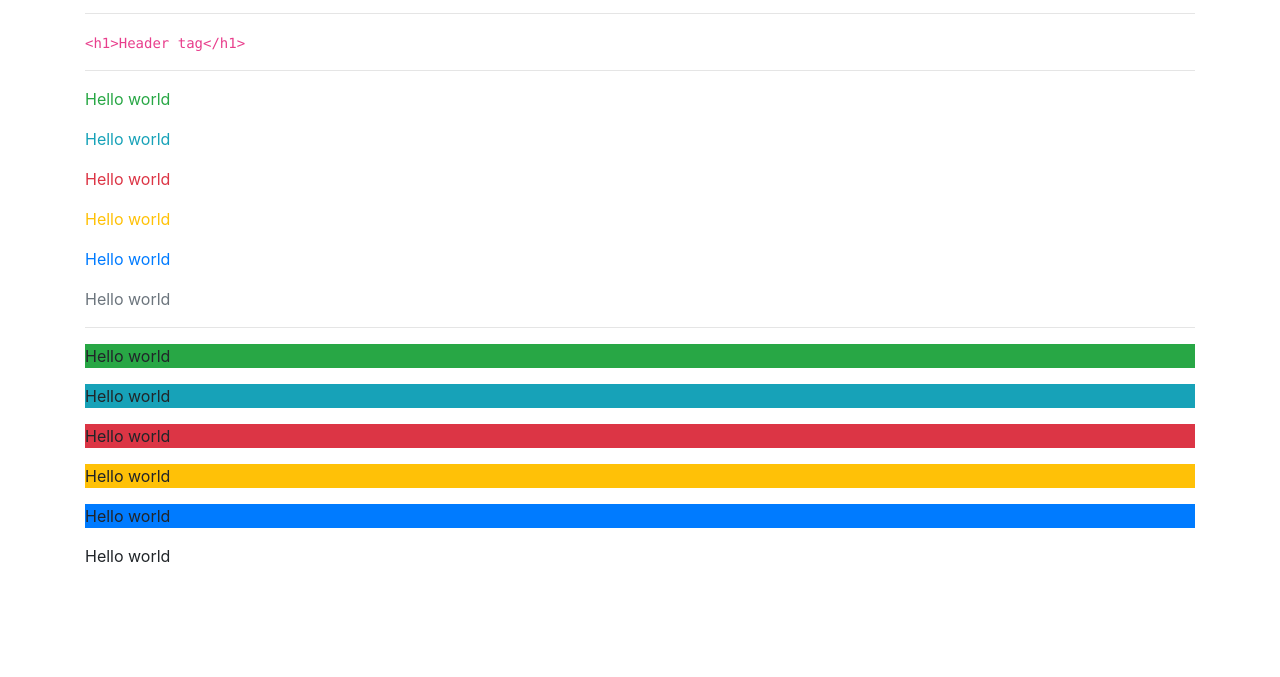
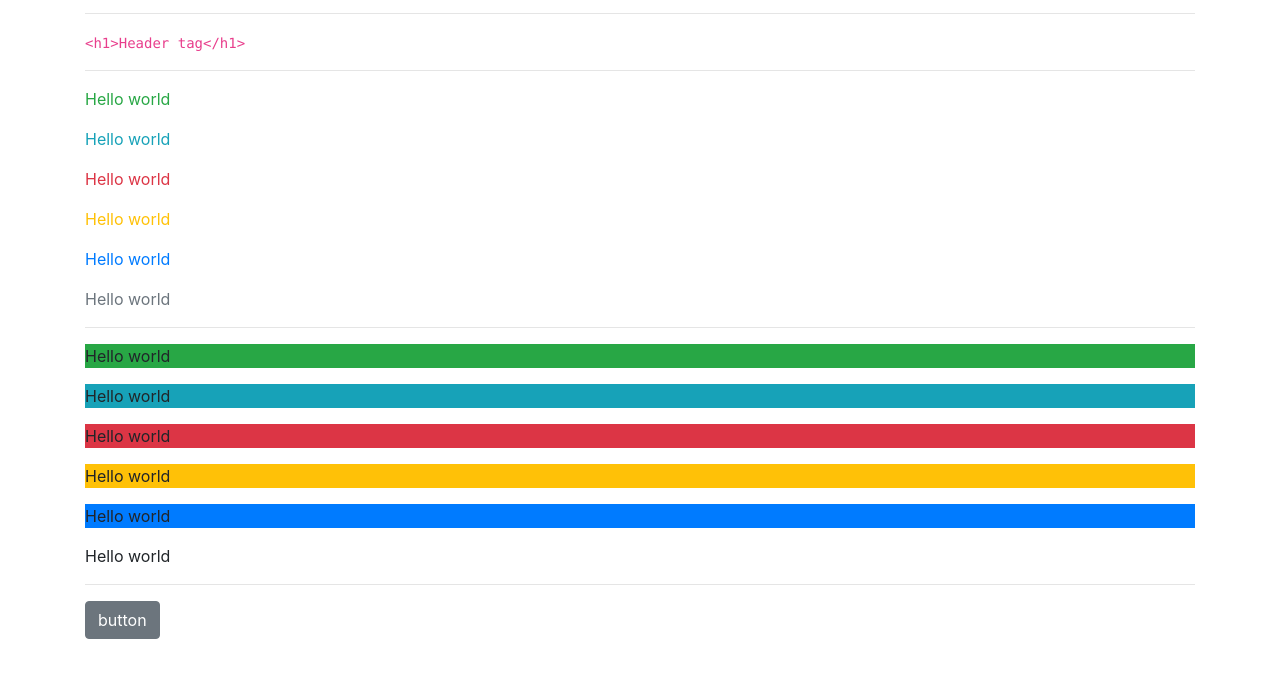
Before and after one commit to kavatibhagya/Boootstrap, a plain HTML site: page index.html in a window 1280 px wide. Shown: the part 809-1486 px from the top of the page. Drawn offline with nearby package versions, Linux system fonts and the light colour scheme.

Commit message:
added styles to the new web

```diff
--- a/index.html
+++ b/index.html
@@ -62,7 +62,13 @@
         <p class = "bg-warning">Hello world</p>
         <p class = "bg-primary">Hello world</p>
         <p class = "bg-muted">Hello world</p>
+        <hr>
       </div>
+
+      <div class = "container">
+        <button type="button" class="btn btn-secondary">button</button>
+      </div>
+
       <div style = "height:400px" ></div>
 
     <script src="https://code.jquery.com/jquery-3.4.1.slim.min.js" integrity="sha384-J6qa4849blE2+poT4WnyKhv5vZF5SrPo0iEjwBvKU7imGFAV0wwj1yYfoRSJoZ+n" crossorigin="anonymous"></script>
```
